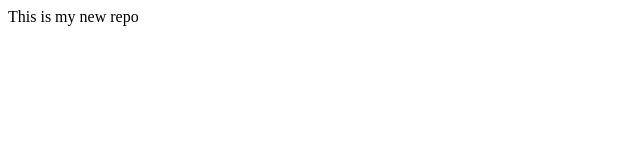
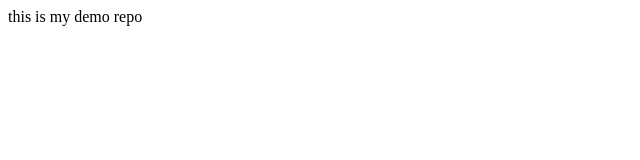
Before and after one commit to SakshamJain258/Gestura, a plain HTML site: page index.html in a window 1280 px wide. Shown: the full height of the page, 0-640 px from the left. Drawn offline with Linux system fonts and the light colour scheme.

Commit message:
add front

```diff
--- a/index.html
+++ b/index.html
@@ -1 +1,3 @@
-<p>This is my new repo</p>
+<p>
+    this is my demo repo
+</p>
```
